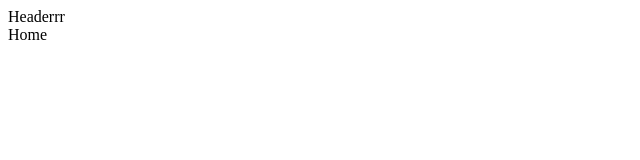
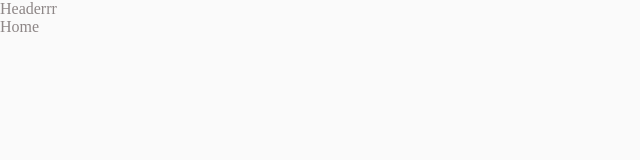
Before and after one commit to Cleber-Severo/coffe-delivery, a React (Vite) app: page / in a window 1280 px wide. Shown: the top 160 px of the page, without its empty margins (0-640 px from the left). Built offline with nearby package versions, Linux system fonts and the light colour scheme.

Commit message:
feat: theme configuring

```diff
--- a/src/App.tsx
+++ b/src/App.tsx
@@ -1,11 +1,17 @@
 import { BrowserRouter } from 'react-router-dom';
 import { Router } from './routes';
+import { ThemeProvider } from 'styled-components';
+import { defaultTheme } from './styles/themes/default';
+import { GlobalStyle } from './styles/global';
 
 function App() {
 	return (
-		<BrowserRouter>
-			<Router />
-		</BrowserRouter>
+		<ThemeProvider theme={defaultTheme}>
+			<BrowserRouter>
+				<Router />
+			</BrowserRouter>
+			<GlobalStyle />
+		</ThemeProvider>
 	);
 }
 
--- /dev/null
+++ b/src/styles/global.ts
@@ -0,0 +1,26 @@
+import { createGlobalStyle } from 'styled-components';
+
+export const GlobalStyle = createGlobalStyle`
+* {
+  margin: 0;
+  padding: 0;
+  box-sizing: border-box;
+}
+
+  :focus {
+    outline: 0;
+    box-shadow: 0 0 02px ${(props) => props.theme['yellow-dark']}
+  }
+
+  body {
+    background: ${(props) => props.theme['backgorund']};
+    color: ${(props) => props.theme['base-label']};
+    -webkit-font-smoothing: antialiased;
+  }
+
+  body, input, textArea, button {
+    font-weight: 400;
+    font-size: 1rem;
+  }
+
+`;
--- /dev/null
+++ b/src/styles/themes/default.ts
@@ -0,0 +1,21 @@
+export const defaultTheme = {
+	'yellow-dark': '#C47F17',
+	yellow: '#DBAC2C',
+	'yellow-light': '#F1E9C9',
+
+	'purple-dark': '#4B2995',
+	purple: '#8047F8',
+	'purple-light': '#EBE5F9',
+
+	'base-title': '#272221',
+	'base-subtitle': '#403937',
+	'base-text': '#574F4D',
+	'base-label': '#8D8686',
+	'base-hover': '#D7D5D5',
+	'base-button': '#E6E5E5',
+	'base-input': '#E6E5E5',
+	'base-card': '#F3F2F2',
+
+	backgorund: '#FAFAFA',
+	white: '#FFF',
+};
```
Also changed, not shown: src/@types/styles.d.ts (added, +9 -0 lines).
